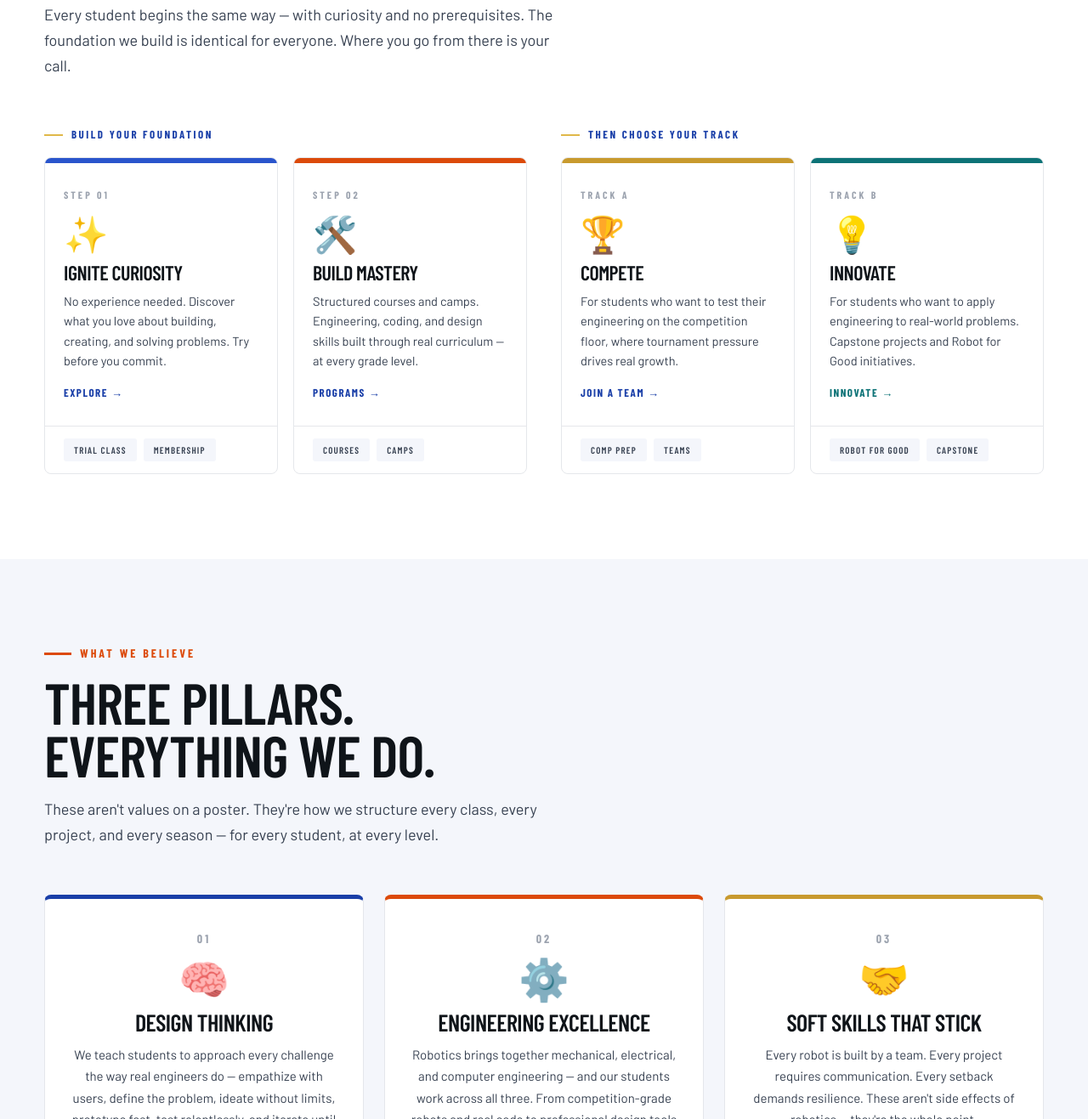
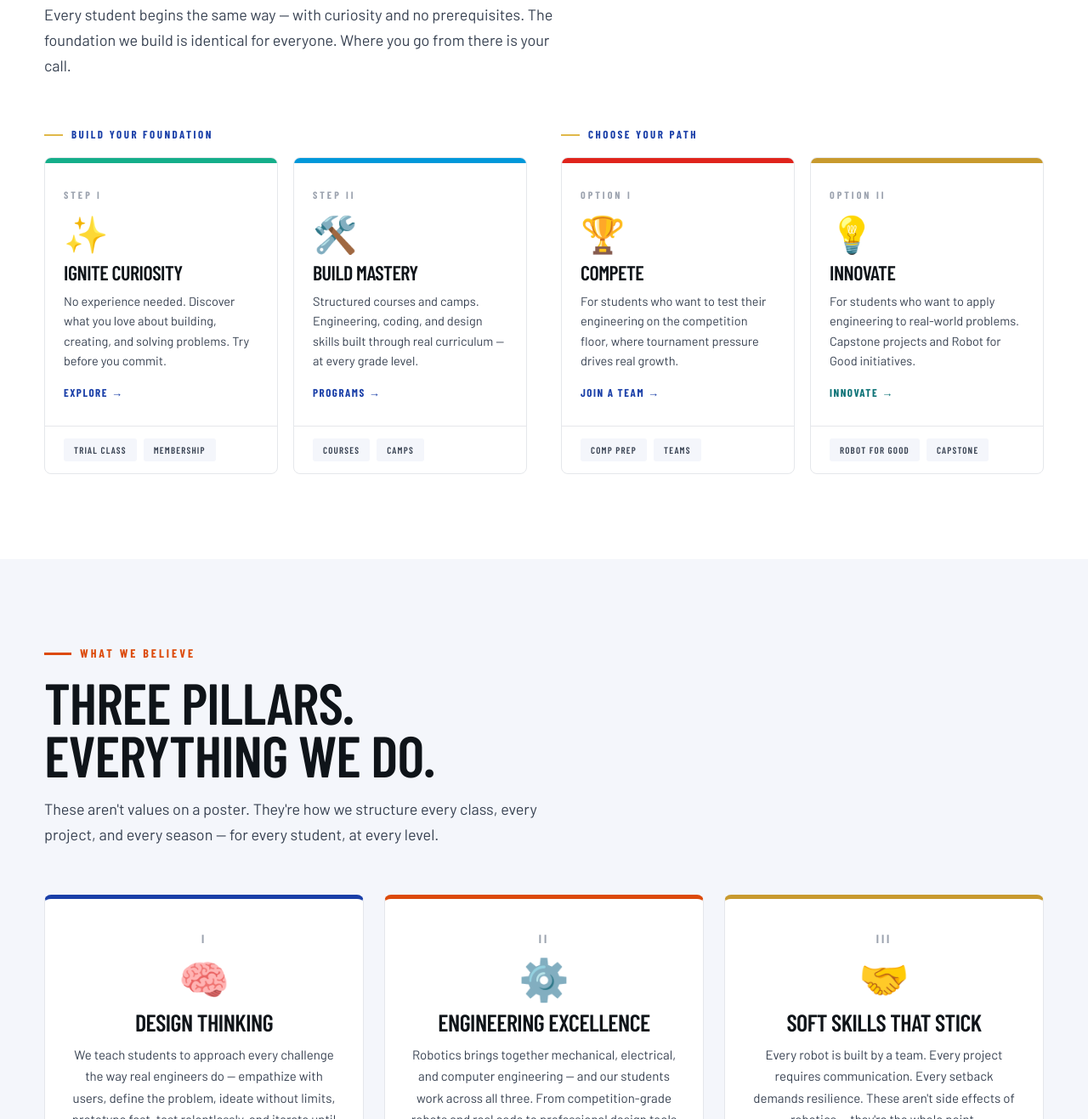
Before and after one commit to bowen-blaze/new-blaze-website, a plain HTML site: page index.html in a window 1280 px wide. Shown: the part 1444-2761 px from the top of the page at 85% size. Drawn offline with nearby package versions, Linux system fonts and the light colour scheme; a web font is replaced by a local one.

Commit message:
ignite color change

```diff
--- a/css/base.css
+++ b/css/base.css
@@ -36,7 +36,7 @@ nav{position:fixed;top:0;left:0;right:0;z-index:200;height:72px;
   padding:8px 14px;border-radius:4px;transition:all .15s;white-space:nowrap;text-transform:uppercase;letter-spacing:1px;}
 .nl a:hover{color:var(--dark);background:var(--off);}
 .nl a.on{color:var(--blue);background:var(--blue-lt);}
-.nl a.on-innovate{color:var(--teal);background:var(--teal-dim);}
+.nl a.on-innovate,.nl a.on-ignite{color:var(--teal);background:var(--teal-dim);}
 .enroll{font-family:var(--display);background:var(--red);color:white;font-size:15px;font-weight:800;
   padding:11px 24px;border-radius:4px;text-decoration:none;transition:background .15s;
   text-transform:uppercase;letter-spacing:1.5px;white-space:nowrap;}
--- a/index.html
+++ b/index.html
@@ -117,17 +117,20 @@
 /* JOURNEY */
 /* Journey: two labeled groups — the sequential foundation (Step 01–02) and the parallel
    tracks (A/B). Groups sit side-by-side on wide screens, stack on smaller ones. */
-.jflow{display:grid;grid-template-columns:1fr 1fr;gap:40px;margin-top:56px;align-items:start;}
+.jflow{display:grid;grid-template-columns:1fr 1fr;gap:40px;margin-top:56px;align-items:stretch;}
+.jgroup{display:flex;flex-direction:column;}   /* lets the row fill, so all 4 cards share one height */
 .jgroup-label{font-family:var(--display);font-size:13px;font-weight:800;letter-spacing:2.5px;
   text-transform:uppercase;color:var(--blue);margin-bottom:16px;display:flex;align-items:center;gap:10px;}
 .jgroup-label::before{content:'';width:22px;height:2px;background:var(--gold-lt);}
-.jrow{display:grid;grid-template-columns:1fr 1fr;gap:18px;}
+.jrow{display:grid;grid-template-columns:1fr 1fr;gap:18px;flex:1;align-content:stretch;}
 .jcard{border-radius:8px;border:1px solid var(--border);background:white;overflow:hidden;
   transition:box-shadow .2s,transform .2s;text-decoration:none;display:flex;flex-direction:column;}
 .jcard:hover{box-shadow:0 8px 32px rgba(26,63,168,.14);transform:translateY(-5px);}
 .jcard-stripe{height:6px;}
-.s1{background:var(--blue-md);}.s2{background:var(--red);}
-.s3{background:var(--gold);}.s4{background:var(--teal);}
+.s1{background:#15ae8a;}        /* emerald-teal (matches innovate hero green)  — Ignite Curiosity */
+.s2{background:#0098DA;}        /* VEX IQ blue   — Build Mastery */
+.s3{background:#E0241C;}        /* VEX V5 red    — Compete */
+.s4{background:var(--gold);}    /* gold          — Innovate */
 .jcard-body{padding:28px 22px;flex:1;}
 .jcard-step{font-family:var(--display);font-size:12px;font-weight:800;letter-spacing:3px;
   text-transform:uppercase;color:var(--gray-lt);margin-bottom:14px;}
@@ -282,11 +285,11 @@
     <div class="hero-tagline">Design × Engineering × Collaboration</div>
     <p class="hero-sub">Blaze Robotics Academy develops the next generation of engineers, innovators, and leaders — from first-time builders to world-stage competitors. As the <strong class="hl">#1 robotics academy in the Pacific Northwest</strong>, our students and coaches deliver results that speak for themselves:</p>
     <div class="hstats">
-      <div class="hst"><div class="hst-n">5000<em>+</em></div><div class="hst-l">Students Taught</div></div>
+      <div class="hst"><div class="hst-n">3000<em>+</em></div><div class="hst-l">Students &amp; Alumni</div></div>
       <div class="hst"><div class="hst-n">10<em>+</em></div><div class="hst-l">Years</div></div>
       <div class="hst"><div class="hst-n">160<em>+</em></div><div class="hst-l">State Qualifiers</div></div>
       <div class="hst"><div class="hst-n">50<em>+</em></div><div class="hst-l">World Qualifiers</div></div>
-      <div class="hst"><div class="hst-n">600<em>+</em></div><div class="hst-l">Awards</div></div>
+      <div class="hst"><div class="hst-n">800<em>+</em></div><div class="hst-l">Awards</div></div>
       <div class="hst"><div class="hst-n">30<em>+</em></div><div class="hst-l">Communities &amp; Schools Served</div></div>
     </div>
   </div>
@@ -362,7 +365,7 @@
         <a href="ignite.html" class="jcard rv d1">
           <div class="jcard-stripe s1"></div>
           <div class="jcard-body">
-            <div class="jcard-step">Step 01</div>
+            <div class="jcard-step">Step I</div>
             <div class="jcard-ico">✨</div>
             <div class="jcard-title">Ignite Curiosity</div>
             <div class="jcard-desc">No experience needed. Discover what you love about building, creating, and solving problems. Try before you commit.</div>
@@ -375,7 +378,7 @@
         <a href="build.html" class="jcard rv d2">
           <div class="jcard-stripe s2"></div>
           <div class="jcard-body">
-            <div class="jcard-step">Step 02</div>
+            <div class="jcard-step">Step II</div>
             <div class="jcard-ico">🛠️</div>
             <div class="jcard-title">Build Mastery</div>
             <div class="jcard-desc">Structured courses and camps. Engineering, coding, and design skills built through real curriculum — at every grade level.</div>
@@ -388,12 +391,12 @@
       </div>
     </div>
     <div class="jgroup">
-      <div class="jgroup-label">Then Choose Your Track</div>
+      <div class="jgroup-label">Choose Your Path</div>
       <div class="jrow">
         <a href="compete.html" class="jcard rv d3">
           <div class="jcard-stripe s3"></div>
           <div class="jcard-body">
-            <div class="jcard-step">Track A</div>
+            <div class="jcard-step">Option I</div>
             <div class="jcard-ico">🏆</div>
             <div class="jcard-title">Compete</div>
             <div class="jcard-desc">For students who want to test their engineering on the competition floor, where tournament pressure drives real growth.</div>
@@ -406,7 +409,7 @@
         <a href="innovate.html" class="jcard rv d4">
           <div class="jcard-stripe s4"></div>
           <div class="jcard-body">
-            <div class="jcard-step">Track B</div>
+            <div class="jcard-step">Option II</div>
             <div class="jcard-ico">💡</div>
             <div class="jcard-title">Innovate</div>
             <div class="jcard-desc">For students who want to apply engineering to real-world problems. Capstone projects and Robot for Good initiatives.</div>
@@ -430,7 +433,7 @@
   </div>
   <div class="pillars">
     <div class="pillar rv d1">
-      <div class="pillar-num">01</div>
+      <div class="pillar-num">I</div>
       <div class="pillar-icon">🧠</div>
       <div class="pillar-title">Design Thinking</div>
       <div class="pillar-desc">We teach students to approach every challenge the way real engineers do — empathize with users, define the problem, ideate without limits, prototype fast, test relentlessly, and iterate until it works.</div>
@@ -441,7 +444,7 @@
       </div>
     </div>
     <div class="pillar p2 rv d2">
-      <div class="pillar-num">02</div>
+      <div class="pillar-num">II</div>
       <div class="pillar-icon">⚙️</div>
       <div class="pillar-title">Engineering Excellence</div>
       <div class="pillar-desc">Robotics brings together mechanical, electrical, and computer engineering — and our students work across all three. From competition-grade robots and real code to professional design tools and AI, we hold them to genuine technical standards.</div>
@@ -452,7 +455,7 @@
       </div>
     </div>
     <div class="pillar p3 rv d3">
-      <div class="pillar-num">03</div>
+      <div class="pillar-num">III</div>
       <div class="pillar-icon">🤝</div>
       <div class="pillar-title">Soft Skills That Stick</div>
       <div class="pillar-desc">Every robot is built by a team. Every project requires communication. Every setback demands resilience. These aren't side effects of robotics — they're the whole point.</div>
```
Also changed, not shown: ignite.html (+3 -3 lines), 1 other file.
